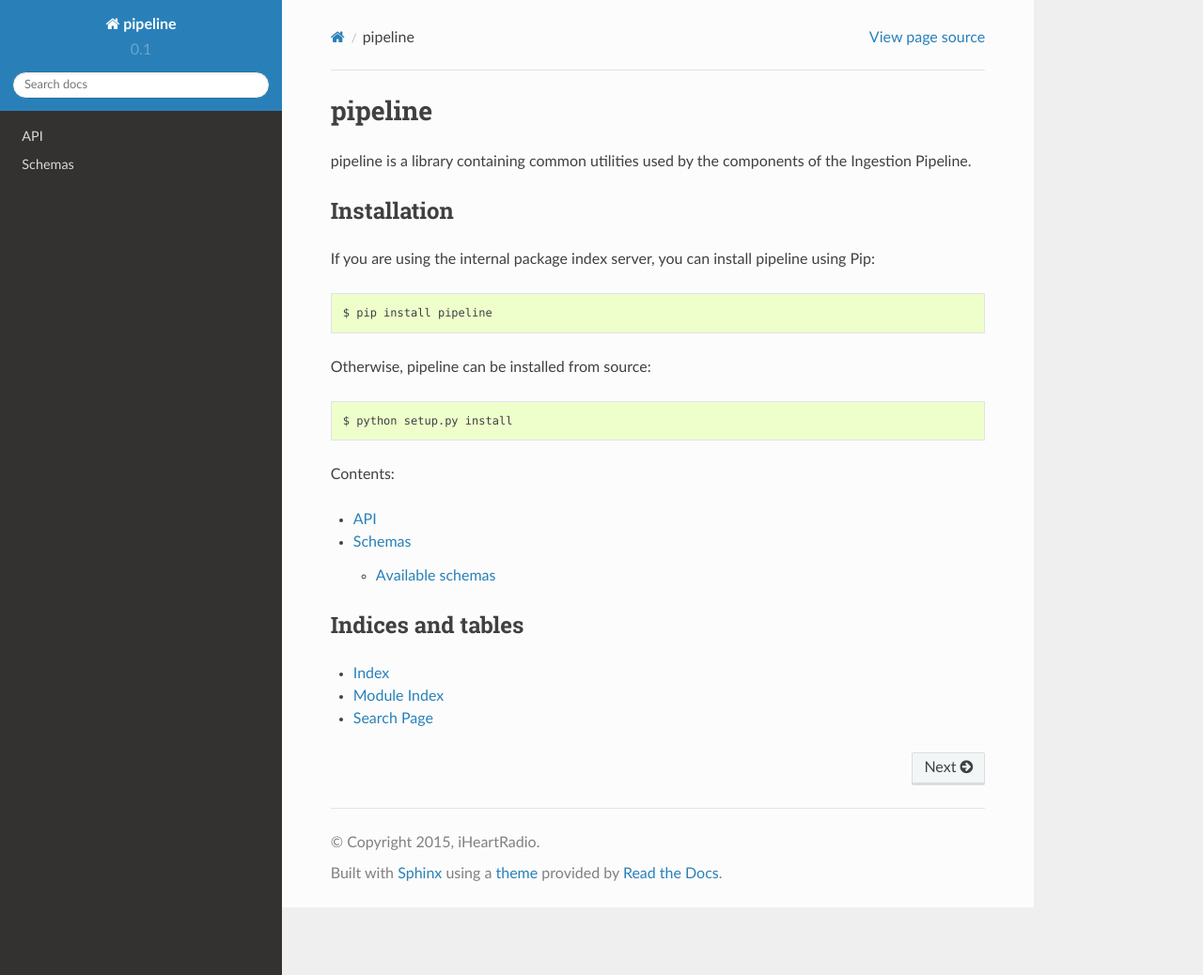
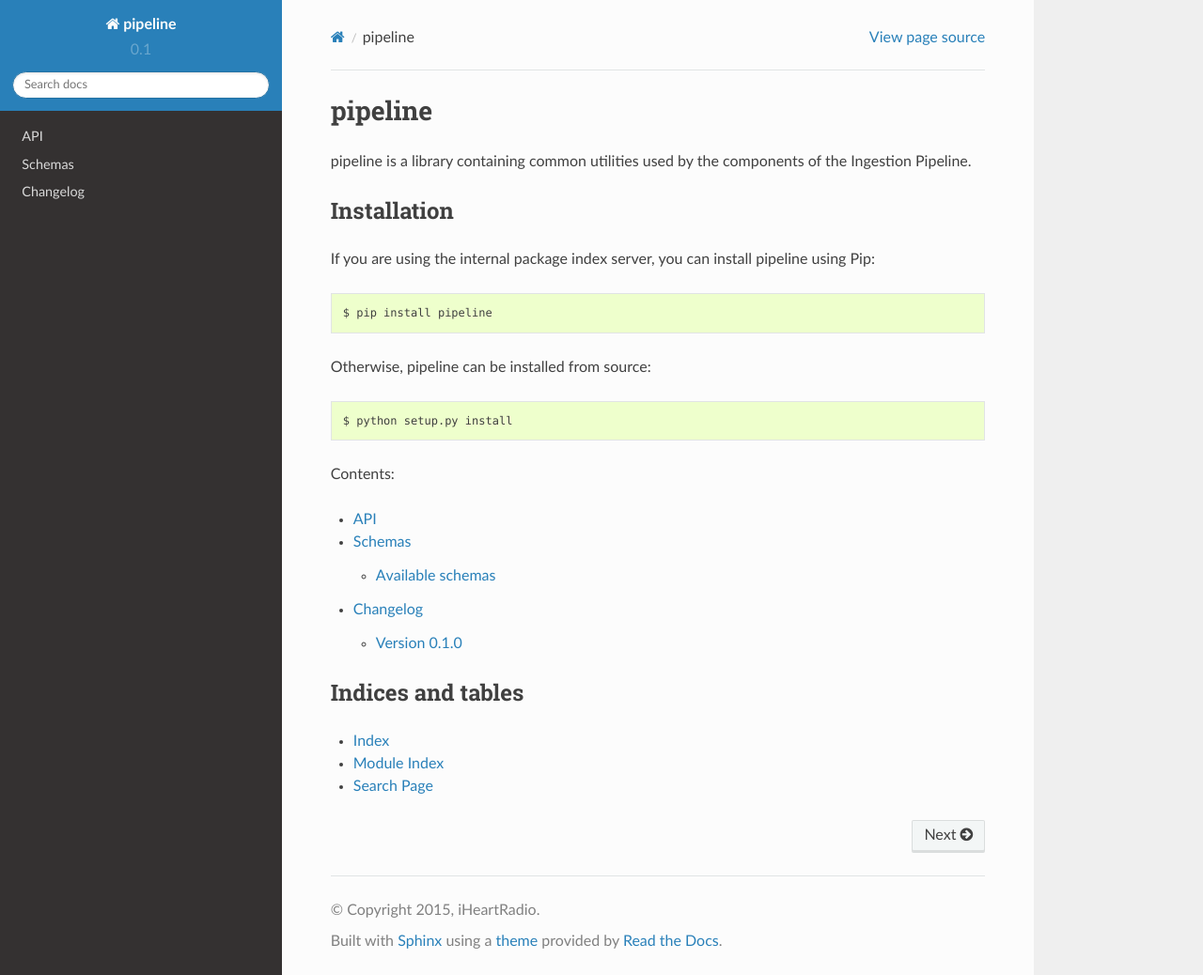
Before and after one commit to iheartradio/pipeline, a Sphinx documentation site: the page built from docs/index.rst, in a window 1280 px wide and 1038 px high. Shown: the whole window at 94% size. Built offline with Sphinx 7.4.7 and the Read the Docs theme 2.0.0, drawn with Linux system fonts in a browser that asks for light colours.

Commit message:
Add changelog

```diff
--- /dev/null
+++ b/docs/changes.rst
@@ -0,0 +1,10 @@
+=========
+Changelog
+=========
+
+Version 0.1.0
+=============
+
+Release 2015-07-31
+
+- Initial release
--- a/docs/index.rst
+++ b/docs/index.rst
@@ -24,6 +24,7 @@ Contents:
 
    api
    schemas
+   changes
 
 
 
```
